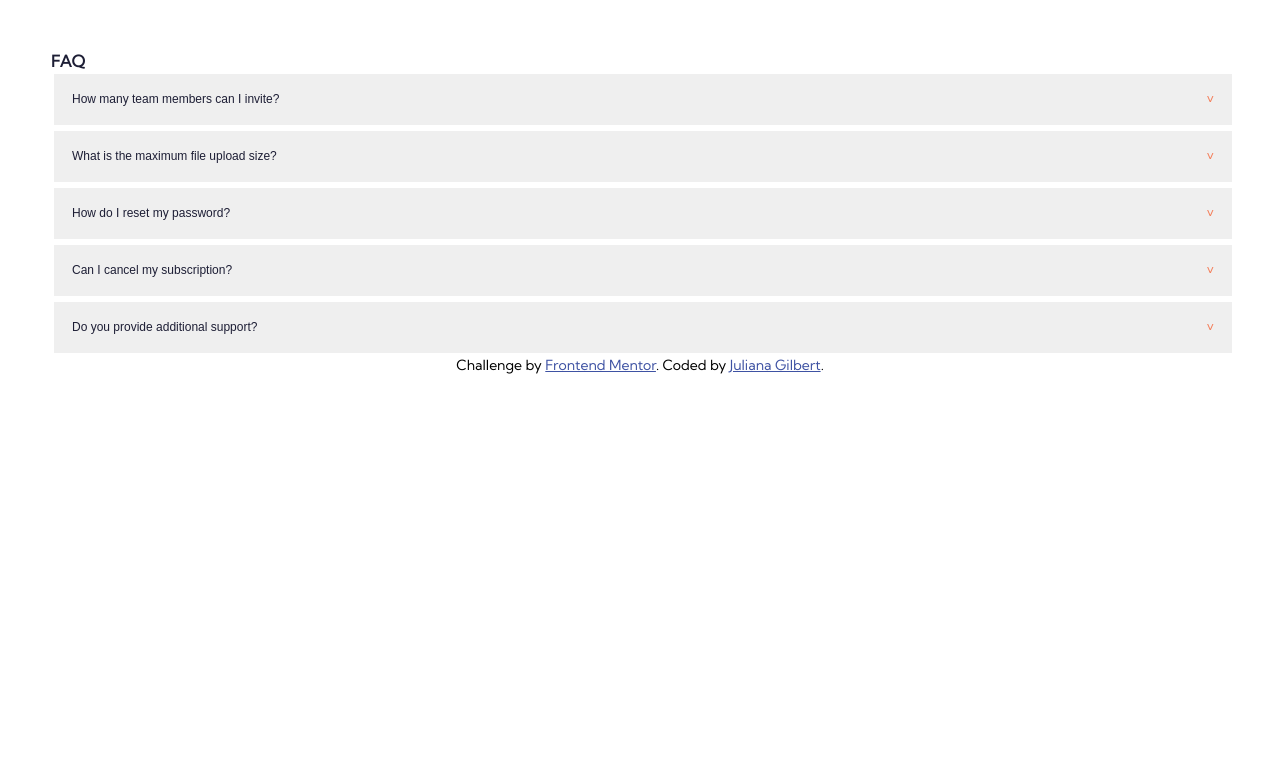
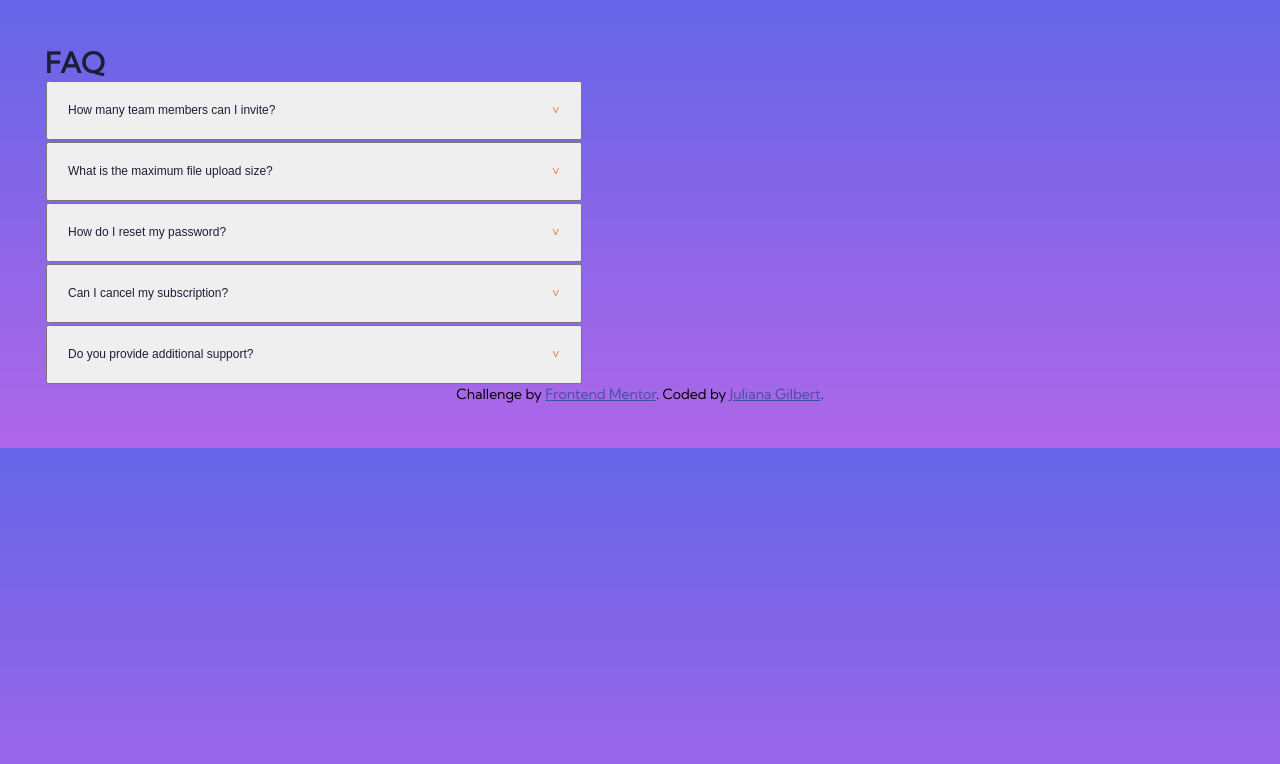
Before and after one commit to Jggilbert/FAQChallenge, a plain HTML site: page faq-accordion-card-main/index.html in a window 1280 px wide. Drawn offline with Linux system fonts and the light colour scheme.

Commit message:
added font changes to btn, added gradient but still working that out

```diff
--- a/faq-accordion-card-main/style.css
+++ b/faq-accordion-card-main/style.css
@@ -1,22 +1,21 @@
 html {
   font-family: 'Kumbh Sans', sans-serif;
+  background-image: linear-gradient( #6565e7,
+   #af67e9);
+  overflow: no repeat;
+}
 
-}
-/* .border{
-  background: linear-gradient(top to bottom(273, 75%, 66%), (240, 73%, 65%));
-} */
 
 .accordion {
     color: hsl(238, 29%, 16%);
     font-size: 12px;
     cursor: pointer;
-    margin: 3px;
-    padding: 18px;
-    width: 100%;
+    margin: 1px;
+    padding: 20px;
+    width: 45%;
     text-align: justify;
-    border: none;
-    outline: none;
     transition: 0.4s;
+    overflow: hidden;
   }
 
     .accordion:after {
@@ -24,7 +23,7 @@ html {
       font-size: 13px;
       color: hsl(14, 88%, 65%);
       float: right;
-      margin-left: 5px;
+      margin-left: 2px;
     }
     .active:after {
       content: '\005E';
@@ -36,12 +35,19 @@ html {
   .active, .accordion:hover {
     color: hsl(14, 88%, 65%);
   }
+
+  .active, .accordion:focus {
+    color:hsl(238, 29%, 16%);
+    font-weight: 700;
+  }
+
+
   hr.solid {
     border-bottom: 2px solid hsl(240, 5%, 91%);
 
   }
   .panel {
-    color: hsl(238, 29%, 16%);
+    color: hsl(237, 12%, 33%);
     font-size: 12px;
     padding: 0 18px;
     max-height: 0;
@@ -49,11 +55,12 @@ html {
     transition: max-height 0.2s ease-out
   }
   #header{
+    font-size: 28px;
     font-weight: 700;
-    color: hsl(238, 29%, 16%);
+    color: #1d1e35;
   }
 
 body{
-  margin: 35px;
-  padding: 1rem;
+  margin: 45px;
+  overflow: hidden;
   }
```
Also changed, not shown: faq-accordion-card-main/index.html (+2 -3 lines), faq-accordion-card-main/script.js (+0 -7 lines).
